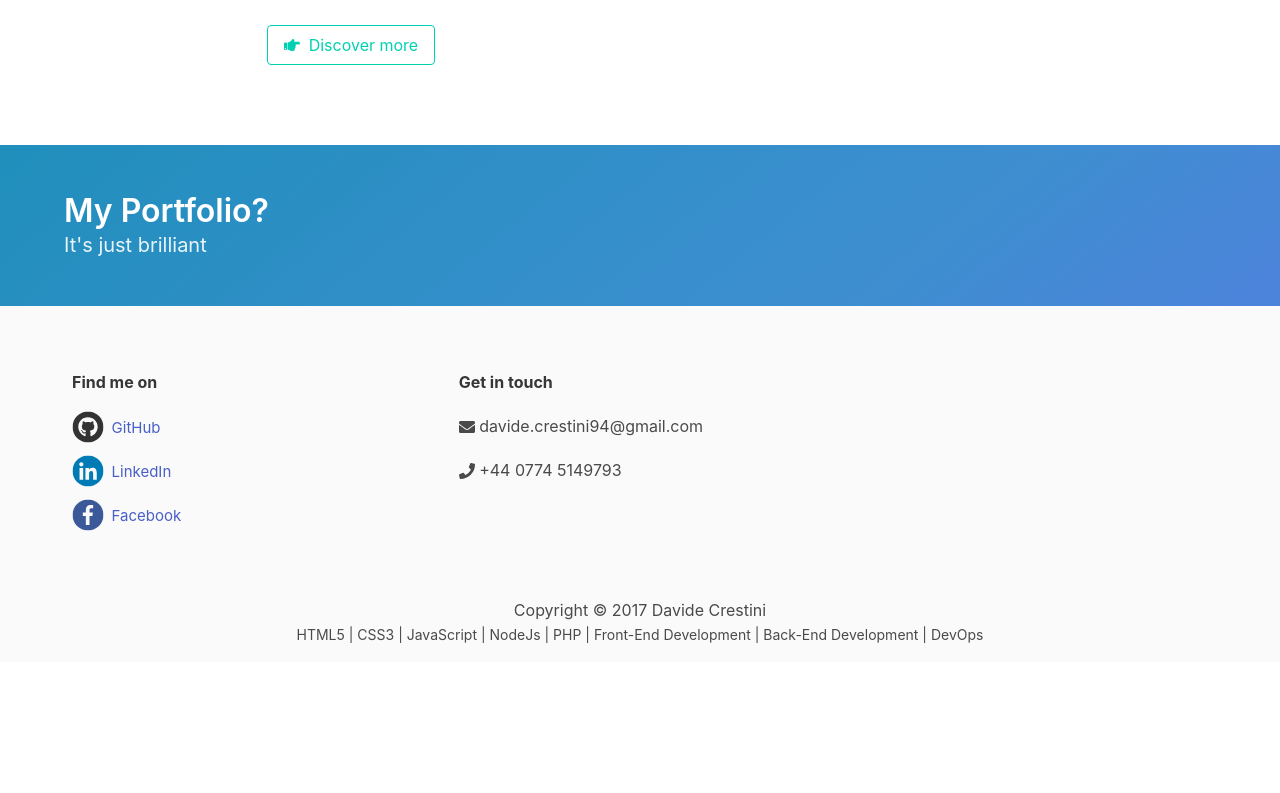
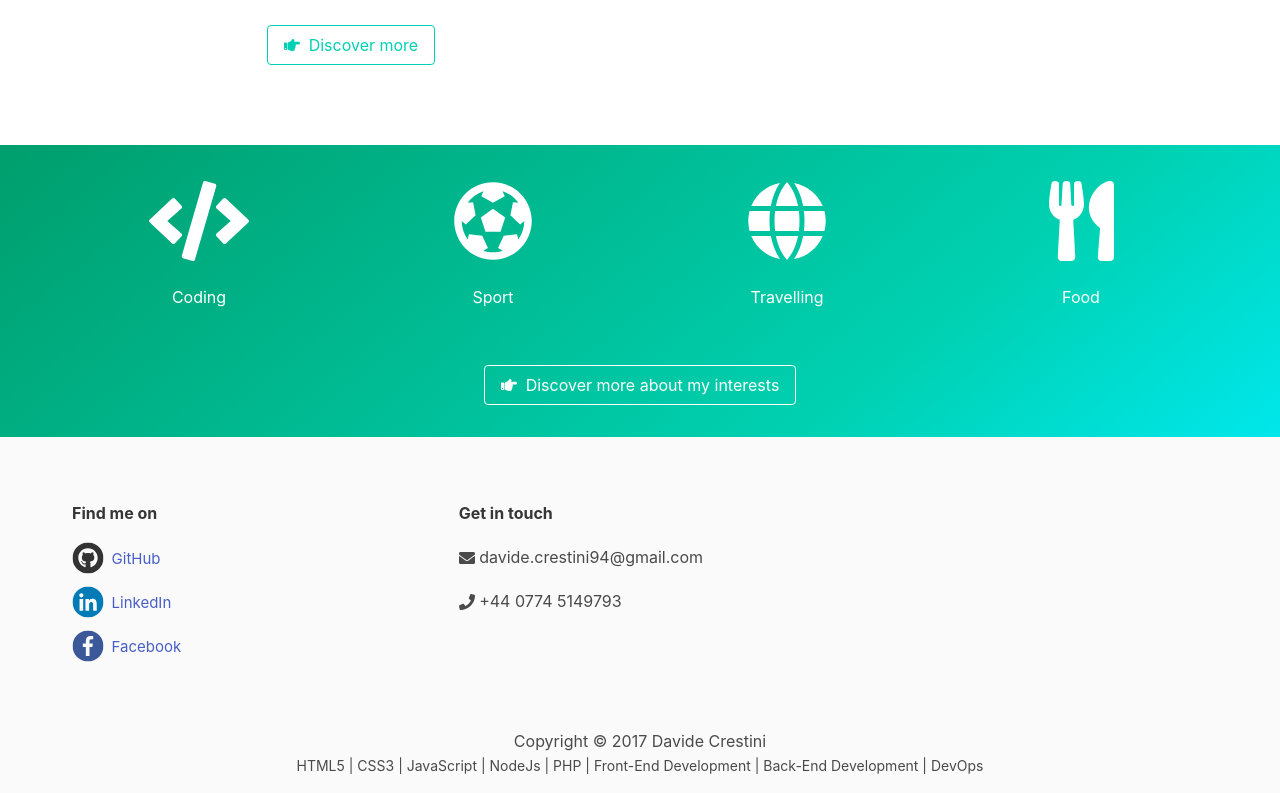
Before and after one commit to KrustyC/dcrestini.me, a React app: page / in a window 1280 px wide. Shown: the part 962-1755 px from the top of the page. Before the commit the page ends 1624 px from the top, so only its background shows below. Built offline with nearby package versions, Linux system fonts and the light colour scheme.

Commit message:
finishid interests section

```diff
--- a/src/assets/home.scss
+++ b/src/assets/home.scss
@@ -12,6 +12,14 @@
 .hero-body.about {
    padding: 5rem !important;
 }
+
+.hero.interests {
+  .hero-foot {
+    padding-top: 20px;
+    padding-bottom: 2rem;
+  }
+}
+
 
 .footer {
   padding-bottom: 1rem !important;
--- /dev/null
+++ b/src/components/home/_interests.jsx
@@ -0,0 +1,54 @@
+import _ from 'lodash'
+import React, { Component } from 'react'
+
+class Interests extends Component {
+
+  getInterests() {
+    return [
+      { value:'Coding', icon: 'fa fa-code'},
+      { value:'Sport', icon: 'fa fa-futbol'},
+      { value:'Travelling', icon: 'fa fa-globe'},
+      { value:'Food', icon: 'fa fa-utensils'}
+    ]
+  }
+
+  render(){
+    return (
+     <section className="hero is-primary is-bold interests">
+      <div className="hero-body">
+        <div className="container">
+          <div className="tile is-ancestor has-text-centered">
+          {
+            _.map( this.getInterests(), x => (
+              <div className="tile is-child has-text-centered">
+                <div className="content">
+                  <i className={`${x.icon} fa-5x`}/>
+                </div>
+                <div className="content has-text-centered image">
+                  {x.value}
+                </div>
+              </div>
+            ))
+          }
+          </div>
+        </div>
+      </div>
+      <div className="hero-foot">
+        <div className="container">
+          <div className="tabs is-centered">
+            <ul>
+              <li>
+                <button className="button is-primary is-outlined is-inverted">
+                <i className="fa fa-hand-point-right" /> &nbsp; Discover more about my interests
+                </button>
+              </li>
+            </ul>
+          </div>
+        </div>
+      </div>
+    </section>
+    )
+  }
+}
+
+export default Interests
--- a/src/components/home/_portfolio.jsx
+++ /dev/null
@@ -1,22 +0,0 @@
-import React, { Component } from 'react'
-
-class Portfolio extends Component {
-  render(){
-    return (
-     <section className="hero is-info is-bold">
-      <div className="hero-body">
-        <div className="container">
-          <h1 className="title">
-            My Portfolio?
-          </h1>
-          <h2 className="subtitle">
-            It's just brilliant
-          </h2>
-        </div>
-      </div>
-    </section>
-    )
-  }
-}
-
-export default Portfolio
--- a/src/components/home/index.jsx
+++ b/src/components/home/index.jsx
@@ -4,7 +4,7 @@ import '../../assets/home.scss'
 
 import Header from './_header'
 import About from './_about'
-import Portfolio from './_portfolio'
+import Interesets from './_interests'
 
 import '../../assets/home.scss'
 
@@ -13,7 +13,7 @@ const Home = () => (
   <div>
     <Header />
     <About />
-    <Portfolio />
+    <Interesets />
   </div>
 
 )
```
